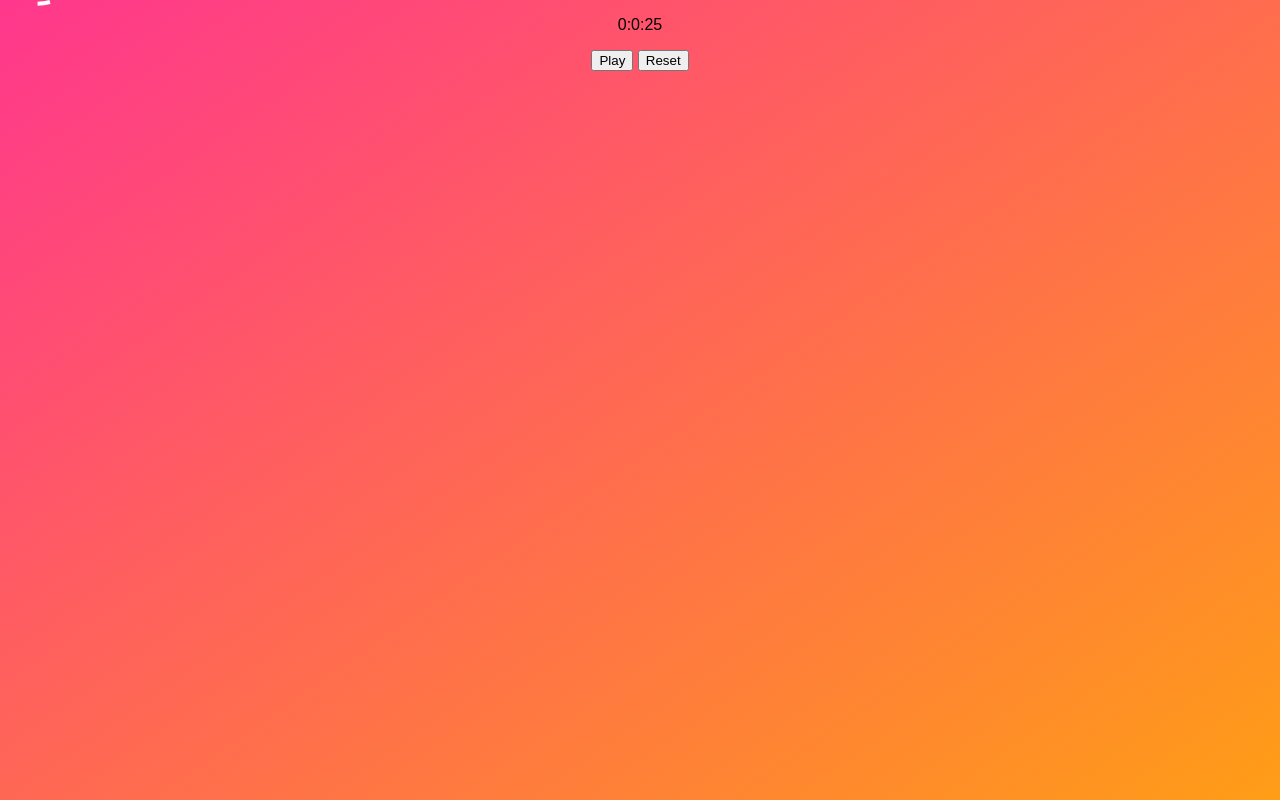
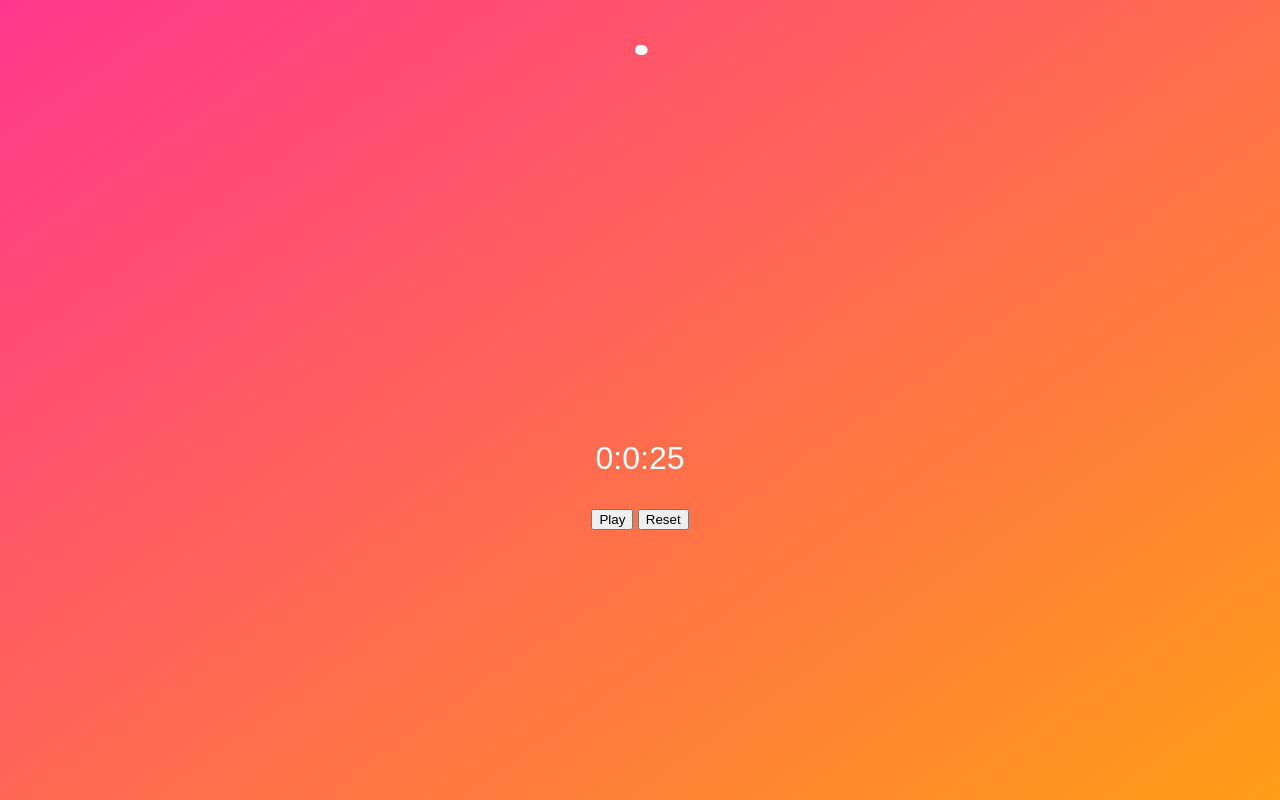
Before and after one commit to MikaelLarsson/PomodoroTimer, a React (Create React App) app: page / in a window 1280 px wide. Built offline with nearby package versions, Linux system fonts and the light colour scheme; a web font is replaced by a local one.

Commit message:
Circle styling and start + end position

```diff
--- a/src/timer/Clock.js
+++ b/src/timer/Clock.js
@@ -1,14 +1,10 @@
-/**
- * @todo Reset the arcs position on load and on reset
- */
-
 import React from 'react';
+import { SVGCircle } from './svg-circle';
 
 import './timer.scss';
 
 export const Clock = props => {
-    const { timer } = props;
-    const radius = mapNumber(timer.seconds, 24, 0, 0, 360);
+    const { timer, radius } = props;
     return (
         <div>
             {/* Clock */}
@@ -29,44 +25,3 @@ export const Clock = props => {
         </div>
     );
 }
-
-const SVGCircle = ({ radius }) => (
-    <svg className="countdown-svg">
-        <path
-            fill="none"
-            stroke="#FFF"
-            strokeWidth="4"
-            d={describeArc(50, 50, 48, 0, radius)}
-        />
-    </svg>
-);
-
-const mapNumber = (number, in_min, in_max, out_min, out_max) => ((number - in_min) * (out_max - out_min)) / (in_max - in_min) + out_min;
-
-const describeArc = (x, y, radius, startAngle, endAngle) => {
-    var start = polarToCartesian(x, y, radius, endAngle);
-    var end = polarToCartesian(x, y, radius, startAngle);
-    var largeArcFlag = endAngle - startAngle <= 180 ? '0' : '1';
-    var d = [
-        'M',
-        start.x,
-        start.y,
-        'A',
-        radius,
-        radius,
-        0,
-        largeArcFlag,
-        0,
-        end.x,
-        end.y
-    ].join(' ');
-    return d;
-}
-
-function polarToCartesian(centerX, centerY, radius, angleInDegrees) {
-    var angleInRadians = ((angleInDegrees - 90) * Math.PI) / 180.0;
-    return {
-        x: centerX + radius * Math.cos(angleInRadians),
-        y: centerY + radius * Math.sin(angleInRadians)
-    };
-}
--- a/src/timer/Timer.js
+++ b/src/timer/Timer.js
@@ -25,14 +25,23 @@ class Timer extends React.Component {
             handleResetButtonClick: this.state.timerRunning ? this.handleReset : this.skipBreak,
             resetButtonText: this.state.isBreak ? 'Skip' : 'Reset'
         }
+        const radius = this.getRadius(this.state.time.getSeconds(), this.getMaxValue(), 0, 1, 360);
         return (
             <>
-                <Clock timer={ timer } />
+                <Clock timer={ timer } radius={ radius } />
 
                 {/* Bell sound */}
                 { this.state.isBreak && <audio src="assets/bell.mp3" autoPlay /> }
             </>
         );
+    }
+    getMaxValue = () => {
+        let maxValue = CONSTS.POMODORO_TIMEBLOCK.SECONDS;
+        if (this.state.isBreak) {
+            if (this.state.pomodoro >= CONSTS.SET_LENGTH) maxValue = CONSTS.SET_BREAK_TIMEBLOCK.SECONDS;
+            else maxValue = CONSTS.BREAK_TIMEBLOCK.SECONDS;
+        }
+        return maxValue;
     }
     skipBreak = () => {
         this.pauseTimer();
@@ -109,6 +118,15 @@ class Timer extends React.Component {
         }
         this.setState({ time, isBreak: true });
     }
+
+    /**
+     * @param {int} currentValue Current value of the timer
+     * @param {int} inMin
+     * @param {int} inMax
+     * @param {int} outMin
+     * @param {int} outMax
+     */
+    getRadius = (currentValue, inMin, inMax, outMin, outMax) => ((currentValue - inMin) * (outMax - outMin)) / (inMax - inMin) + outMin;
 }
 
 export default Timer;
--- /dev/null
+++ b/src/timer/svg-circle.jsx
@@ -0,0 +1,34 @@
+import React from 'react';
+
+export const SVGCircle = ({ radius }) => (
+    <svg className="countdown-svg">
+        <path d={describeArc(200, 200, 150, 0, radius)} />
+    </svg>
+);
+
+/**
+ *
+ * @param {int} x Position X axis
+ * @param {int} y Position Y axis
+ * @param {int} radius How big will the circle be?
+ * @param {int} startAngle
+ * @param {int} endAngle
+ */
+const describeArc = (x, y, radius, startAngle, endAngle) => {
+    var start = polarToCartesian(x, y, radius, endAngle);
+    var end = polarToCartesian(x, y, radius, startAngle);
+    var largeArcFlag = endAngle - startAngle <= 180 ? '0' : '1';
+    var d = [
+        'M', start.x, start.y,
+        'A', radius, radius, 0, largeArcFlag, 0, end.x, end.y
+    ].join(' ');
+    return d;
+}
+
+function polarToCartesian(centerX, centerY, radius, angleInDegrees) {
+    var angleInRadians = ((angleInDegrees - 90) * Math.PI) / 180.0;
+    return {
+        x: centerX + radius * Math.cos(angleInRadians),
+        y: centerY + radius * Math.sin(angleInRadians)
+    };
+}
--- a/src/timer/timer.scss
+++ b/src/timer/timer.scss
@@ -6,15 +6,23 @@ body {
     background: linear-gradient(145deg, rgba(255,55,141,1) 0%, rgba(255,157,22,1) 100%);
     font-family: 'Saira Semi Condensed', sans-serif;
 }
-.clock {
-    font-size: 6rem;
-    color: #FFF;
-    font-weight: lighter;
+.time {
+    width: 100%;
+    position: relative;
+    color: #fff;
+    font-size: 2em;
 }
 .countdown-svg {
-	position: absolute;
-	top: 0;
-	left: 0;
-	width: 100px;
-	height: 100px;
+    height: 400px;
+    width: 400px;
+    fill: none;
+    stroke-width: 10;
+    stroke: #fff;
+    stroke-linecap: round;
+    animation: progress 1s ease-out forwards;
 }
+@keyframes progress {
+    0% {
+        stroke-dasharray: 0 100;
+    }
+}
```
